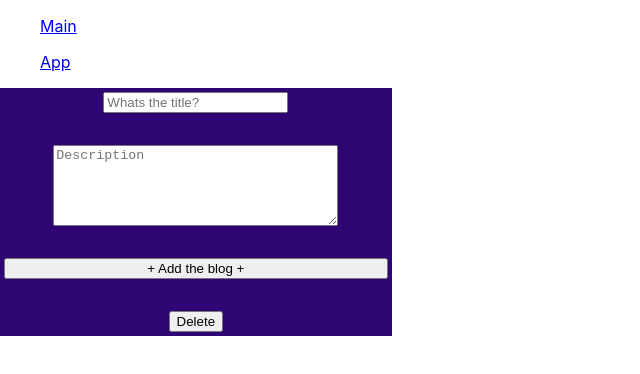
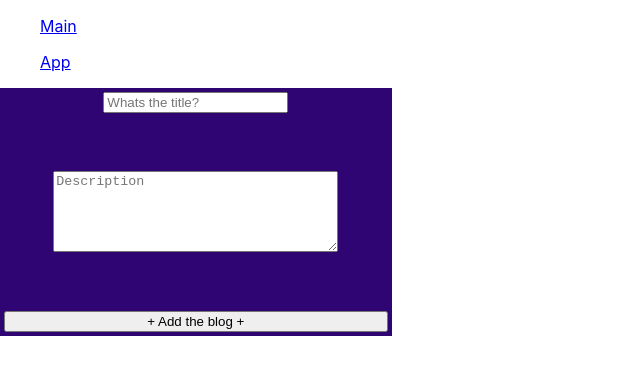
Before and after one commit to VVarren/blog-test, a React (Create React App) app: page /App in a window 1280 px wide. Shown: the top 374 px of the page, without its empty margins (0-640 px from the left). Built offline with nearby package versions, Linux system fonts and the light colour scheme.

Commit message:
Revert "So I forgot to commit this"
This reverts commit 06296f93b2592c2fec3f8efd859d91316c19b2b4.

```diff
--- a/src/App.js
+++ b/src/App.js
@@ -41,7 +41,6 @@ function App() {
 				<button className="add" onClick={handleclick}>
 					+ Add the blog +
 				</button>
-				<button onClick={() => setblogs(blogs.slice(0, -1))}>Delete</button>
 			</div>
 			{blogE}
 
```
